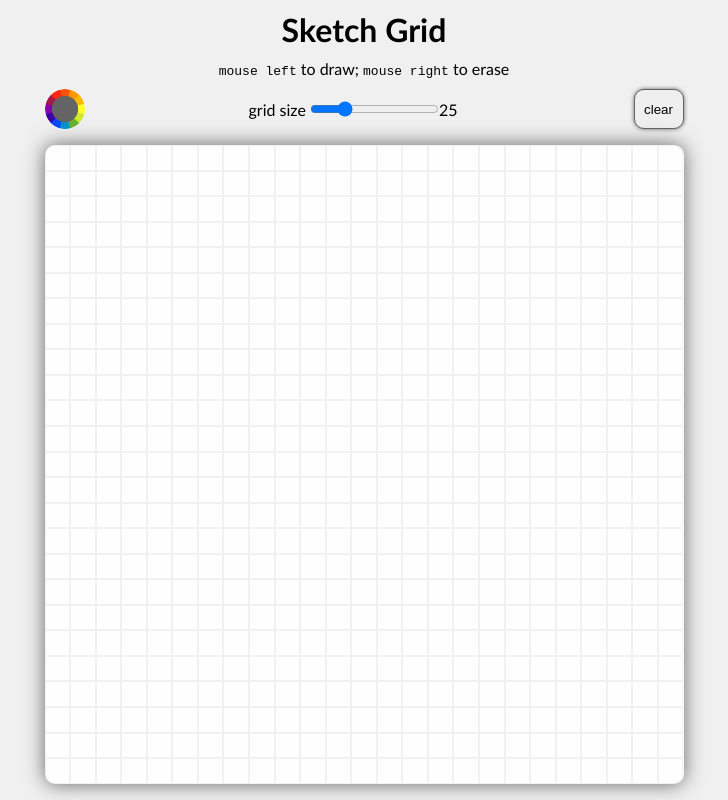
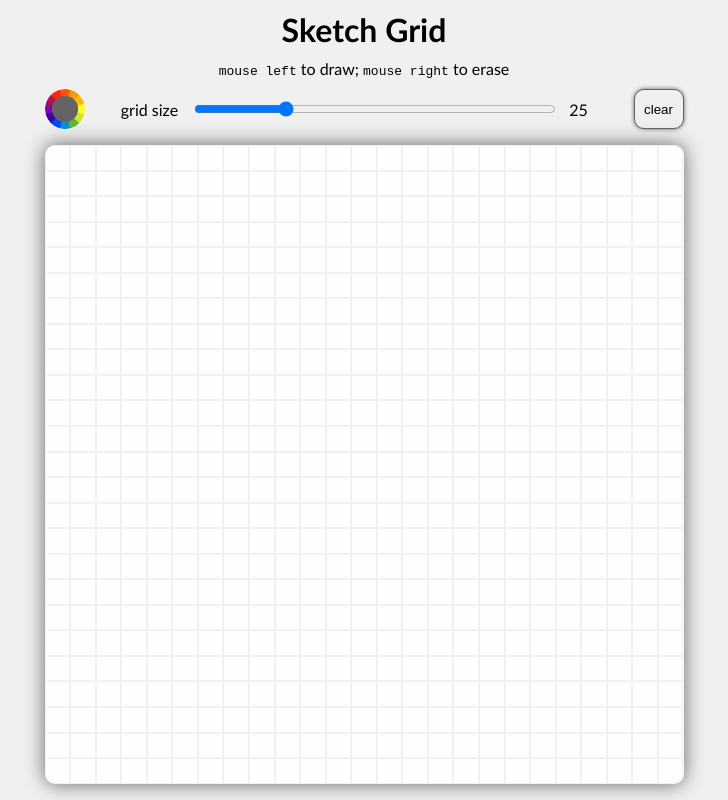
Before and after one commit to ravanbak/etch-a-sketch, a plain HTML site: page index.html in a window 1280 px wide. Shown: the whole page, without its empty margins (276-1004 px from the left). Drawn offline with Linux system fonts and the light colour scheme.

Commit message:
Improvements to controls layout

```diff
--- a/script.js
+++ b/script.js
@@ -5,9 +5,12 @@ const GRID_BORDER_COLOR = 'rgb(100, 100, 100, 1)';
 const GRID_BORDER_RADIUS = 10;
 const GRID_MARGIN_PX = 16;
 const DEFAULT_PEN_COLOR = 'rgb(100, 100, 100)';
+const HIGHLIGHT_COLOR = 'rgb(0, 190, 255, 0.2)';
 
 let gridWidthPx = 960;
 let gridSize = GRID_SIZE_DEFAULT;
+let rangeLabel;
+let rangeOutput; // output for grid size slider
 
 let hoverDraw = false;
 
@@ -19,8 +22,6 @@ let colorContainer;
 let colorWheelBackground;
 let colorImg;
 let colorPicker;
-
-let rangeOutput; // output for grid size slider
 
 let penColor = colorArrayFromRGBString(DEFAULT_PEN_COLOR);
 
@@ -79,7 +80,6 @@ function addControls() {
     //colorImg.style.pointerEvents = 'none';
     colorImg.addEventListener('click', colorWheelClick);
 
-
     colorWheelBackground = document.createElement('div');
     colorContainer.appendChild(colorWheelBackground);
 
@@ -106,13 +106,18 @@ function addControls() {
     controls.appendChild(rangeContainer);
 
     rangeContainer.style.display = 'flex';
+    rangeContainer.style.flex = '1';
     rangeContainer.style.alignItems = 'center';
+    rangeContainer.style.width = '100%';
+    rangeContainer.style.margin = '0 5%';
 
-    let rangeLabel = document.createElement('label');
+    rangeLabel = document.createElement('label');
     rangeContainer.appendChild(rangeLabel);
 
     rangeLabel.setAttribute('for', 'gridsize');
-    rangeLabel.style.marginRight = '4px';
+    rangeLabel.style.minWidth = '70px';
+    rangeLabel.style.textAlign = 'center';
+    rangeLabel.style.borderRadius = '10px';
     rangeLabel.textContent = 'grid size';
 
     let range = document.createElement('input');
@@ -123,14 +128,19 @@ function addControls() {
     range.setAttribute('min', '1');
     range.setAttribute('max', '100');
     range.setAttribute('value', gridSize);
-    range.style.margin = 'auto';
-    range.addEventListener('input', (e) => { rangeOutput.textContent = e.target.value; });
+    range.style.width = '100%';
+    range.style.margin = '0 10px';
+    range.addEventListener('input', moveGridSizeSlider);
+    range.addEventListener('mousedown', moveGridSizeSlider);
     range.addEventListener('mouseup', changeGridSize);
     range.addEventListener('touchend', changeGridSize);
 
     rangeOutput = document.createElement('output');
     rangeOutput.setAttribute('for', 'gridsize');
     rangeOutput.textContent = gridSize;
+    rangeOutput.style.borderRadius = '50%';
+    rangeOutput.style.minWidth = '26px';
+    rangeOutput.style.textAlign = 'center';
     rangeContainer.appendChild(rangeOutput);
 
     b = document.createElement('button');
@@ -211,6 +221,8 @@ function createGrid(size) {
 
 function resizeWindow() {
 
+    if (getGridSizePx === gridWidthPx) return;
+
     gridWidthPx = getGridSizePx();
     gridContainer.style.width = gridWidthPx + 'px';
     controls.style.width = gridWidthPx + GRID_BORDER_PX * 2 + 'px';
@@ -283,11 +295,25 @@ function clearGrid() {
     createGrid(gridSize);
 }
 
+function moveGridSizeSlider(e) {
+    rangeOutput.textContent = e.target.value;
+    rangeOutput.style.backgroundColor = HIGHLIGHT_COLOR
+    rangeOutput.style.boxShadow = '0px 0px 16px ' + HIGHLIGHT_COLOR;
+
+    rangeLabel.style.backgroundColor = HIGHLIGHT_COLOR
+    rangeLabel.style.boxShadow = '0px 0px 16px ' + HIGHLIGHT_COLOR;
+}
+
 function changeGridSize(e) {
     gridSize = +e.target.value; // parseInt(prompt('Please enter the number of cells per side (max 100):', gridSize));
     gridSize = Math.min(gridSize, 100);
 
     rangeOutput.textContent = gridSize;
+    rangeOutput.style.backgroundColor = 'transparent';
+    rangeOutput.style.boxShadow = 'none';
+
+    rangeLabel.style.backgroundColor = 'transparent';
+    rangeLabel.style.boxShadow = 'none';
 
     if (!gridSize) gridSize = GRID_SIZE_DEFAULT;
 
--- a/style.css
+++ b/style.css
@@ -17,7 +17,7 @@ body {
 
 #controls {
     display: flex;
-    flex-wrap: wrap;
+    /*flex-wrap: wrap;*/
     justify-content: space-between;
     align-items: center;
     min-width: 320px;
```
